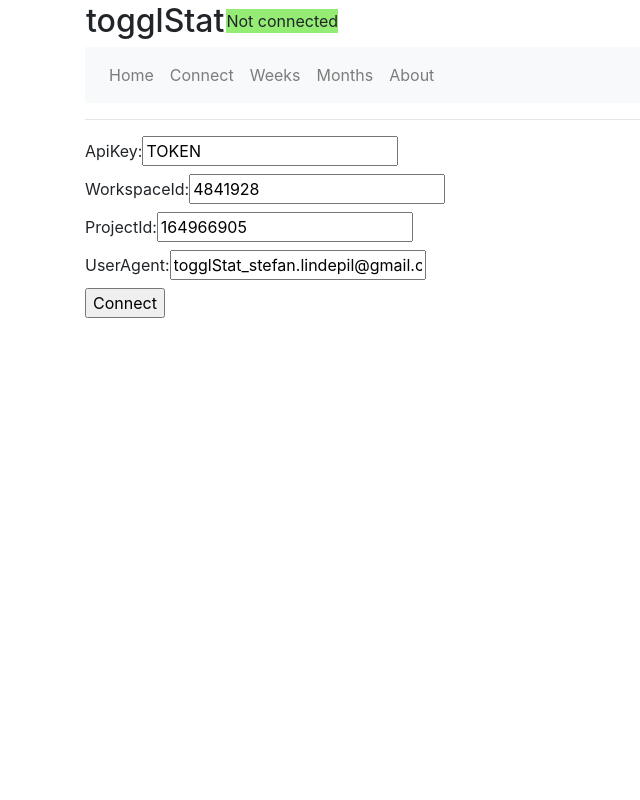
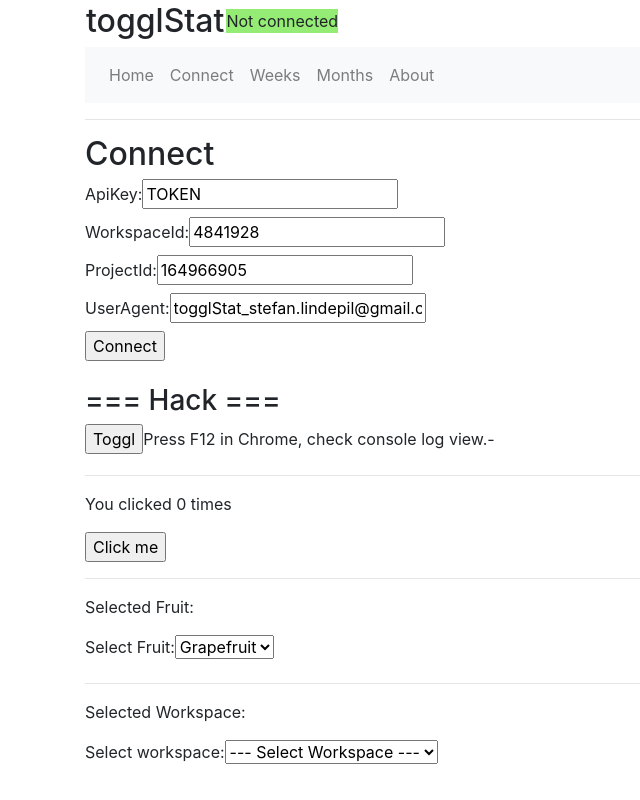
Before and after one commit to 2stefant/togglStat, a React (Create React App) app: page /connect in a window 1280 px wide. Shown: the whole page, without its empty margins (0-640 px from the left). Built offline with nearby package versions, Linux system fonts and the light colour scheme.

Commit message:
Adds workspace drop down. Restructures test related files.

```diff
--- /dev/null
+++ b/src/Components/WorkspaceDropdown.js
@@ -0,0 +1,56 @@
+import { useState, useEffect } from "react";
+
+export const WorkspaceDropdown = ({togglApiKey}) => {
+  const initialWorkspaceItem = { id: 0, name: " --- Select Workspace --- " };
+  const [workspaceItems, setWorkspaceItems] = useState([initialWorkspaceItem]);
+  const [workspaceItem, setWorkspaceItem] = useState(null);
+
+  function getData(apiToken) {
+    var TogglClient = require("toggl-api");
+    var toggl = new TogglClient({ apiToken: apiToken });
+
+    toggl.getWorkspaces(function (err, workspaces) {
+      console.log("WORKSPACES ==== ");
+      console.log(workspaces);
+
+      var items = workspaces.map((item) => {
+        return {
+          id: item.id,
+          name: item.name,
+        };
+      });
+
+      items.unshift(initialWorkspaceItem);
+      console.log(items);
+      setWorkspaceItems(items);
+    });
+  }
+
+  useEffect(() => {
+    getData(togglApiKey);
+  }, []); //Empty array - Make sure useEffect is run only once.
+
+
+  return (
+    <div>
+      <p>Selected Workspace: {workspaceItem}</p>
+      <label>
+        Select workspace:
+        <select
+          value={workspaceItem}
+          onChange={(event) => {
+            event.preventDefault();
+            let val = event.target.value;
+            setWorkspaceItem(val);
+            console.log("change workspace");
+          }}
+        >
+          {workspaceItems.map((item) => (
+            <option key={item.id}>{item.name}</option>
+          ))}
+        </select>
+      </label>
+    </div>
+  );
+};
+export default WorkspaceDropdown;
--- /dev/null
+++ b/src/Tests/TogglHack.js
@@ -0,0 +1,170 @@
+import { useState, useEffect } from "react";
+
+const TogglHack = () => {
+  const [count, setCount] = useState(0);
+
+  const [fruit, setFruit] = useState("");
+
+  const [workspaces, setWorkspaces] = useState(null);
+
+  const initialWorkspaceItem = { id: 0, name: " --- Select Workspace --- " };
+  const [workspaceItems, setWorkspaceItems] = useState( [initialWorkspaceItem]);
+  const [workspaceItem, setWorkspaceItem] = useState(null);
+
+
+
+  useEffect(() => {
+    //document.title = `You clicked ${count} times`;
+  });
+
+  // Tweak our main app details variable, adding a "user_agent" string
+  // A "user_agent" is a Toggl API requirement
+  var appDetails = {
+    togglApiKey: "TOKEN",
+    togglWorkspaceId: "4841928",
+    user_agent: "PROJECT__EMAIL@gmail.com",
+    projectId: "164966905",
+  };
+
+  function toggl() {
+    var TogglClient = require("toggl-api");
+    var toggl = new TogglClient({ apiToken: appDetails.togglApiKey });
+
+    toggl.getWorkspaces(function (err, workspaces) {
+      console.log("WORKSPACES ==== ");
+      console.log(workspaces);
+
+      var items=workspaces.map(item => {
+        return {
+            id: item.id,
+            name: item.name
+        }
+      });
+
+      items.unshift(initialWorkspaceItem);
+      console.log(items);
+      setWorkspaceItems(items);
+
+      setWorkspaces(workspaces);
+    });
+
+    var opts = {
+      since: "2020-11-01",
+      until: "2020-11-19",
+      user_agent: appDetails.user_agent,
+      workspace_id: appDetails.togglWorkspaceId,
+      project_ids: appDetails.projectId,
+    };
+
+    toggl.summaryReport(opts, function (err, report) {
+      console.log("SUMMARY ==== ");
+      console.log(report);
+    });
+
+    toggl.detailedReport(opts, function (err, report) {
+      console.log("DETAILED ==== ");
+      console.log(report);
+    });
+
+    //Must send sunday to get data 2020-11-01
+    toggl.weeklyReport(opts, function (err, report) {
+      console.log("WEEKLY ==== ");
+      console.log(report);
+    });
+
+    var startDate = "2020-11-01T10:11:12+01:00";
+    var endDate = "2020-11-09T10:11:12+01:00";
+    toggl.getTimeEntries(startDate, endDate, function (err, timeEntry) {
+      console.log("TIME ENTRIES ====");
+      console.log(timeEntry);
+    });
+
+    toggl.getProjectData(appDetails.projectId, function (err, projData) {
+      console.log("PROJECT DATA ====");
+      console.log(projData);
+    });
+
+    toggl.getUserData({}, function (err, userData) {
+      console.log("USER DATA ====");
+      console.log(userData);
+    });
+
+    // toggl.startTimeEntry({
+    //   description: 'Some cool work',
+    //   billable:    true
+    // }, function(err, timeEntry) {
+    //   // handle error
+
+    //   // working 10 seconds
+    //   setTimeout(function() {
+    //     toggl.stopTimeEntry(timeEntry.id, function(err) {
+    //       // handle error
+
+    //       toggl.updateTimeEntry(timeEntry.id, {tags: ['finished']}, function(err) {
+    //         toggl.destroy()
+    //       });
+    //     });
+    //   }, 120000);
+    // });
+  }
+
+  const handleFruitChange = (event) => {
+    event.preventDefault();
+    let val=event.target.value;
+    console.log(val);
+    setFruit(val);
+  }
+
+  return (
+    <div className="Hack">
+      <h3>=== Hack ===</h3>
+      <button name="toggl" onClick={() => toggl()}>
+        Toggl
+      </button>
+      <label>Press F12 in Chrome, check console log view.</label>
+      <label>{workspaces ? JSON.stringify(workspaces) : "-"}</label>
+      <hr />
+      <div>
+        <p>You clicked {count} times</p>
+        <button onClick={() => {
+            setCount(count + 1);
+            console.log("tjoho");
+        }}>Click me</button>
+      </div>
+      <hr />
+      <div>
+        <p>Selected Fruit: {fruit}</p>
+        <label>
+          Select Fruit:
+          <select value={fruit} onChange={(ev) => {
+                  handleFruitChange(ev);
+                  console.log("handleChangeSelect fruit");
+              }}>
+            <option value="grapefruit">Grapefruit</option>
+            <option value="lime">Lime</option>
+            <option value="coconut">Coconut</option>
+            <option value="mango">Mango</option>
+          </select>
+        </label>
+      </div>
+      <hr />
+      <div>
+        <p>Selected Workspace: {workspaceItem}</p>
+        <label>
+          Select workspace:
+          <select value={workspaceItem} onChange={(event) => {
+                  event.preventDefault();
+                  let val=event.target.value;
+                  setWorkspaceItem(val);
+                  console.log("change workspace");
+              }}>
+            {workspaceItems.map(
+                (item) => <option key={item.id}>{item.name}</option>)}
+          </select>
+        </label>
+      </div>
+    </div>
+  );
+};
+
+export default TogglHack;
--- a/src/Views/TogglConnectForm.js
+++ b/src/Views/TogglConnectForm.js
@@ -1,5 +1,6 @@
 import React from 'react';
 import {connectionStatus, ConnectionStatusContext} from '../Services/ConnectionStatusContext';
+import WorkspaceDropdown from '../Components/WorkspaceDropdown';
 
 /*
 Demonstractes the following React concepts:
@@ -121,6 +122,7 @@ class TogglConnectForm extends React.Component {
         ? <>
             <label>{(ws) ? `Connected to workspace: '${ws}'`: null}</label>
             <button name="disconnect" onClick={this.handleDisconnect}>Disconnect</button>
+            <WorkspaceDropdown togglApiKey={this.state.togglConfig.apiKey}></WorkspaceDropdown>
           </>
         : <label>{(err) ? JSON.stringify(err) : null}</label>;
     }
@@ -134,6 +136,7 @@ class TogglConnectForm extends React.Component {
         return (
             <>
             <form onSubmit={this.handleConnect}>
+                <h2>Connect</h2>
                 {this.createInputField("ApiKey", "apiKey", _.apiKey)}
                 {this.createInputField("WorkspaceId", "workspaceId", _.workspaceId)}
                 {this.createInputField("ProjectId", "projectId", _.projectId)}
--- a/src/Views/TogglOverview.js
+++ b/src/Views/TogglOverview.js
@@ -14,9 +14,9 @@ class TogglOverview extends React.Component{
         super(props);
         this.state = {
           togglConfig:{
-            apiKey: '',
+            apiKey: 'TOKEN',
             workspaceId: '4841928',
-            user_agent: 'togglStat_stefan.lindepil@gmail.com',
+            user_agent: 'PROJECT__EMAIL@gmail.com',
             projectId: '164966905'
           },
           workspaceName:null,
--- a/src/index.js
+++ b/src/index.js
@@ -4,10 +4,13 @@ import reportWebVitals from './reportWebVitals';
 
 import './index.css';
 import App from './App';
+import TogglHack from './Tests/TogglHack';
 
 ReactDOM.render((
     <React.StrictMode>
-        <App />
+        <App/>
+        {/* To perform plain calls towards Toggl, enable the line below. */}
+        <TogglHack />
     </React.StrictMode>
 ), document.getElementById('root'));
 
```
Also changed, not shown: src/Services/Toggl.js (deleted, +0 -96 lines), src/Tests/curl-toggl-api.md (renamed from testing/curl-toggl-api.md), 1 other file (tests, documents, lock files or other folders).
